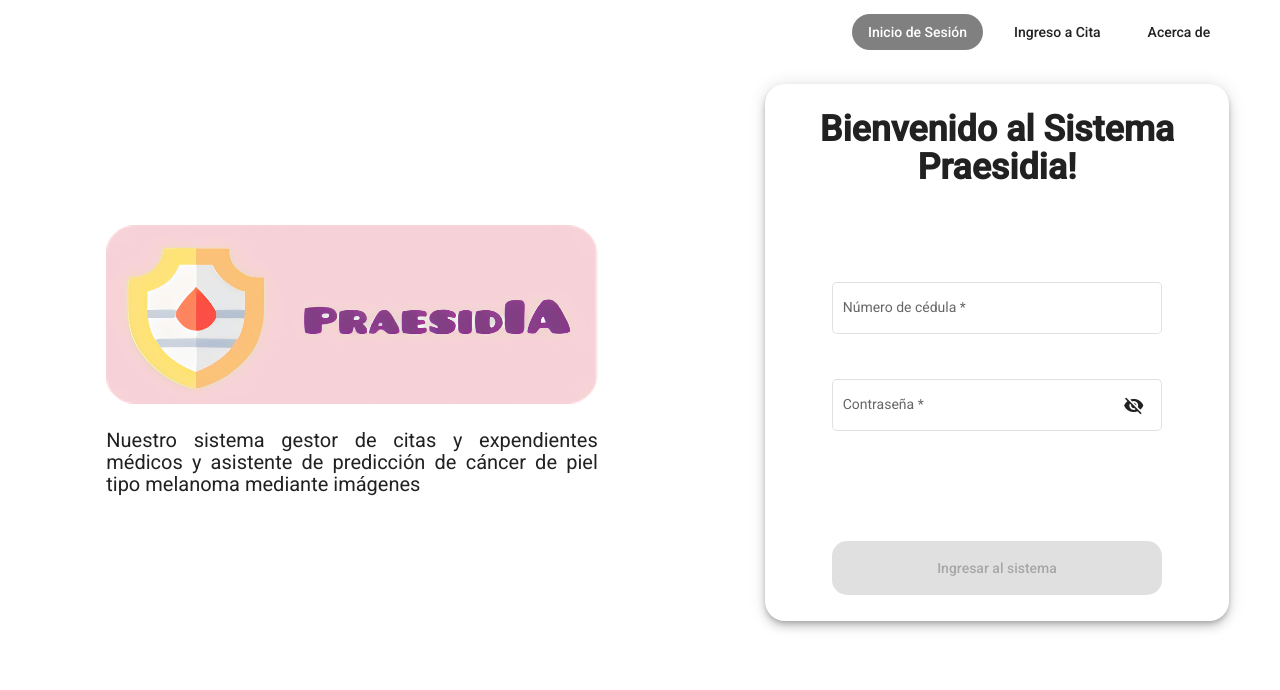
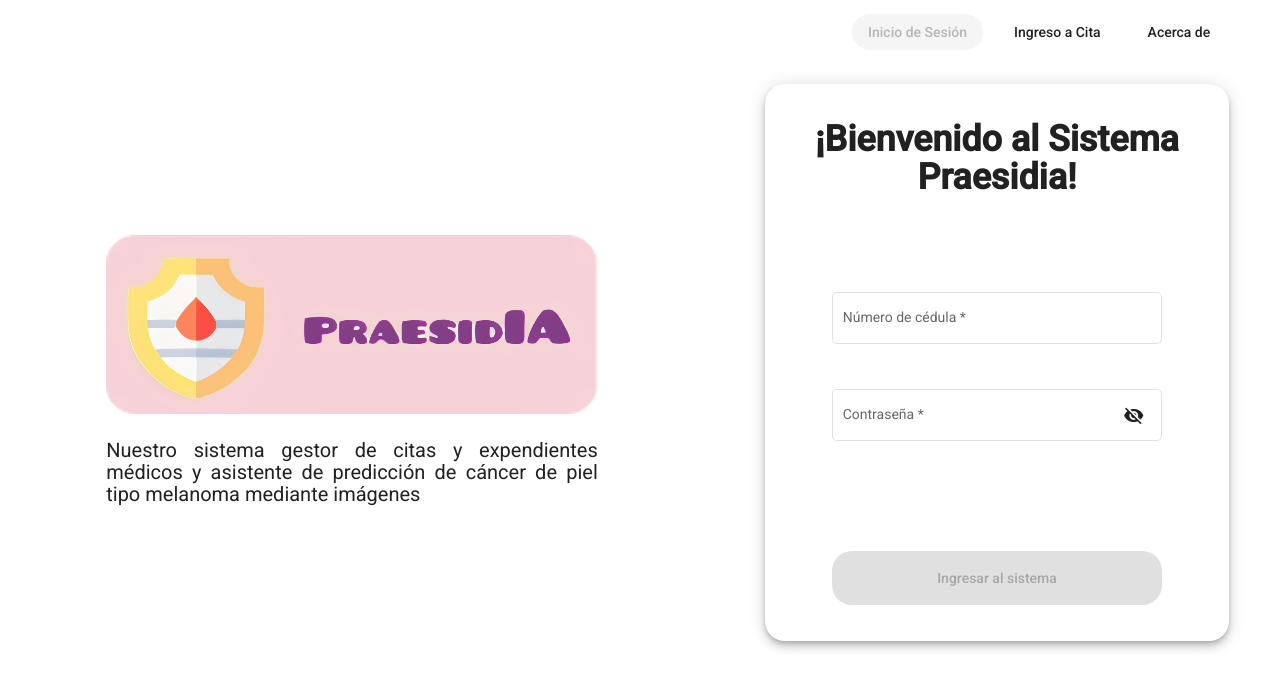
Before and after one commit to melanomaitcr/ProyectoMelanoma, an Angular app: page /inicio-sesion in a window 1280 px wide. Shown: the top 690 px of the page. Built offline with nearby package versions, Linux system fonts and the light colour scheme.

Commit message:
Cambios en la interfaz de inicio de sesión

```diff
--- a/src/app/navbars/navbar-inicio/navbar-inicio.component.scss
+++ b/src/app/navbars/navbar-inicio/navbar-inicio.component.scss
@@ -11,6 +11,5 @@
 
 .mat-button:disabled{
     border-radius: 20px;
-    background-color: gray;
-    color: white;
+    background-color: #F5F5F5;
 }
--- a/src/app/vistas-inicio/ingreso-cita/ingreso-cita.component.html
+++ b/src/app/vistas-inicio/ingreso-cita/ingreso-cita.component.html
@@ -11,7 +11,7 @@
   <div fxFlex=45% fxLayoutAlign="center center">
     <mat-card  class="card-ingreso-cita mat-elevation-z6">
       <mat-card-header>
-        <mat-card-title class = "title-ingreso-cita">Bienvenido al Sistema Praesidia!</mat-card-title>
+        <mat-card-title class = "title-ingreso-cita">¡Bienvenido al Sistema Praesidia!</mat-card-title>
       </mat-card-header>
       <mat-card-content class="content-ingreso-cita">
         <form class="form-ingreso-cita">
--- a/src/app/vistas-inicio/ingreso-cita/ingreso-cita.component.scss
+++ b/src/app/vistas-inicio/ingreso-cita/ingreso-cita.component.scss
@@ -40,7 +40,7 @@
   font-family: 'Roboto';
   font-weight:700;
   font-style: normal;
-  margin-top: 10px;
+  margin-top: 20px;
   line-height: 3vw;
 }
 
@@ -58,11 +58,11 @@
   margin-left: 4vw;
   margin-right:4vw;
   margin-top: 10vh;
-  margin-bottom: 10px;
+  margin-bottom: 20px;
 }
 
 .card-ingreso-cita .boton-ingreso-cita{
-  border-radius: 15px;
+  border-radius: 20px;
   line-height: 54px;
   width: 100%;
 }
--- a/src/app/vistas-inicio/ingreso-cita/ingreso-cita.component.ts
+++ b/src/app/vistas-inicio/ingreso-cita/ingreso-cita.component.ts
@@ -80,7 +80,7 @@ export class IngresoCitaComponent implements OnInit {
 <div mat-label style="text-align:center;">El número de cédula o el código de cita ingresados no están asociados a una cita, por favor compruebe los datos e intentelo nuevamente.</div>
 </div>
 <div mat-dialog-actions style="justify-content: center;">
-<button mat-raised-button style="margin-top: 15px; margin-bottom:15px"  color="primary" (click)=siClick()>Entendido</button>
+<button mat-raised-button style="border-radius: 20px;margin-top: 15px; margin-bottom:15px"  color="primary" (click)=siClick()>Entendido</button>
 </div>
   `
 })
--- a/src/app/vistas-inicio/inicio-sesion/inicio-sesion.component.html
+++ b/src/app/vistas-inicio/inicio-sesion/inicio-sesion.component.html
@@ -12,7 +12,7 @@
   <div fxFlex=45% fxLayoutAlign="center center">
     <mat-card class="card-inicio-sesion mat-elevation-z6">
       <mat-card-header>
-        <mat-card-title class="title-inicio-sesion">Bienvenido al Sistema Praesidia!</mat-card-title>
+        <mat-card-title class = "title-inicio-sesion">¡Bienvenido al Sistema Praesidia!</mat-card-title>
       </mat-card-header>
       <mat-card-content class="content-inicio-sesion">
         <form class="form-inicio-sesion">
--- a/src/app/vistas-inicio/inicio-sesion/inicio-sesion.component.scss
+++ b/src/app/vistas-inicio/inicio-sesion/inicio-sesion.component.scss
@@ -40,7 +40,7 @@
 //  font-family: 'Roboto';
   font-weight:700;
   font-style: normal;
-  margin-top: 10px;
+  margin-top: 20px;
   line-height: 3vw;
 }
 
@@ -49,20 +49,25 @@
 }
 
 .card-inicio-sesion .field-inicio-sesion{
+
   width: 100%;
-  border-radius: 15px;
-  border-width: 2px;
+
+
+}
+
+.mat-form-field-appearance-outline .mat-form-field-outline{
+  border-radius: 60px;
 }
 
 .card-inicio-sesion .actions-inicio-sesion{
   margin-left: 4vw;
   margin-right:4vw;
   margin-top: 10vh;
-  margin-bottom: 10px;
+  margin-bottom: 20px;
 }
 
 .card-inicio-sesion .boton-inicio-sesion{
-  border-radius: 15px;
+  border-radius: 20px;
   line-height: 54px;
   width: 100%;
 }
--- a/src/app/vistas-inicio/inicio-sesion/inicio-sesion.component.ts
+++ b/src/app/vistas-inicio/inicio-sesion/inicio-sesion.component.ts
@@ -21,7 +21,7 @@ export class MyErrorStateMatcher implements ErrorStateMatcher {
 
 export class InicioSesionComponent implements OnInit {
   matcher = new MyErrorStateMatcher();
-  cedulaFC = new FormControl('', [Validators.required]);
+  cedulaFC = new FormControl('', [Validators.required, Validators.pattern('[0-9]*')]);
   contrasennaFC = new FormControl('', [Validators.required]);
   esconder = true;
   cedula: string;
@@ -39,6 +39,7 @@ export class InicioSesionComponent implements OnInit {
     if (fc.hasError('required')) {
       return 'Debe ingresar un' + campo;
     }
+    return 'La cédula debe contener únicamente números'
   }
 
   inicioValido() {
@@ -90,7 +91,7 @@ export class InicioSesionComponent implements OnInit {
   <div mat-label style="text-align:center;"> La cédula o contraseña ingresadas son incorrectas, por favor compruebe los datos e intentelo nuevamente.</div>
   </div>
   <div mat-dialog-actions style="justify-content: center;">
-  <button mat-raised-button style="margin-top: 15px; margin-bottom:15px"  color="primary" (click)=siClick()>Entendido</button>
+  <button mat-raised-button style="border-radius:20px; margin-top: 15px; margin-bottom:15px;"  color="primary" (click)=siClick()>Entendido</button>
   </div>
     `
   })
```
